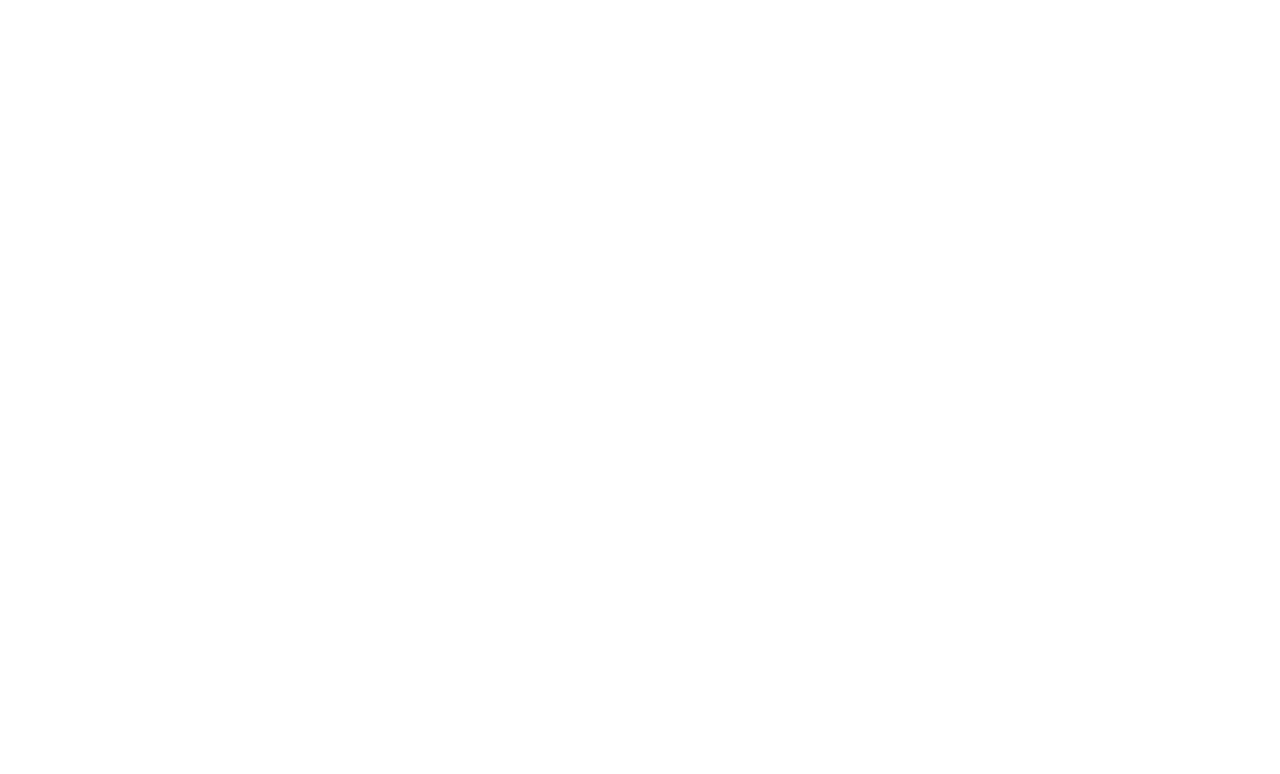
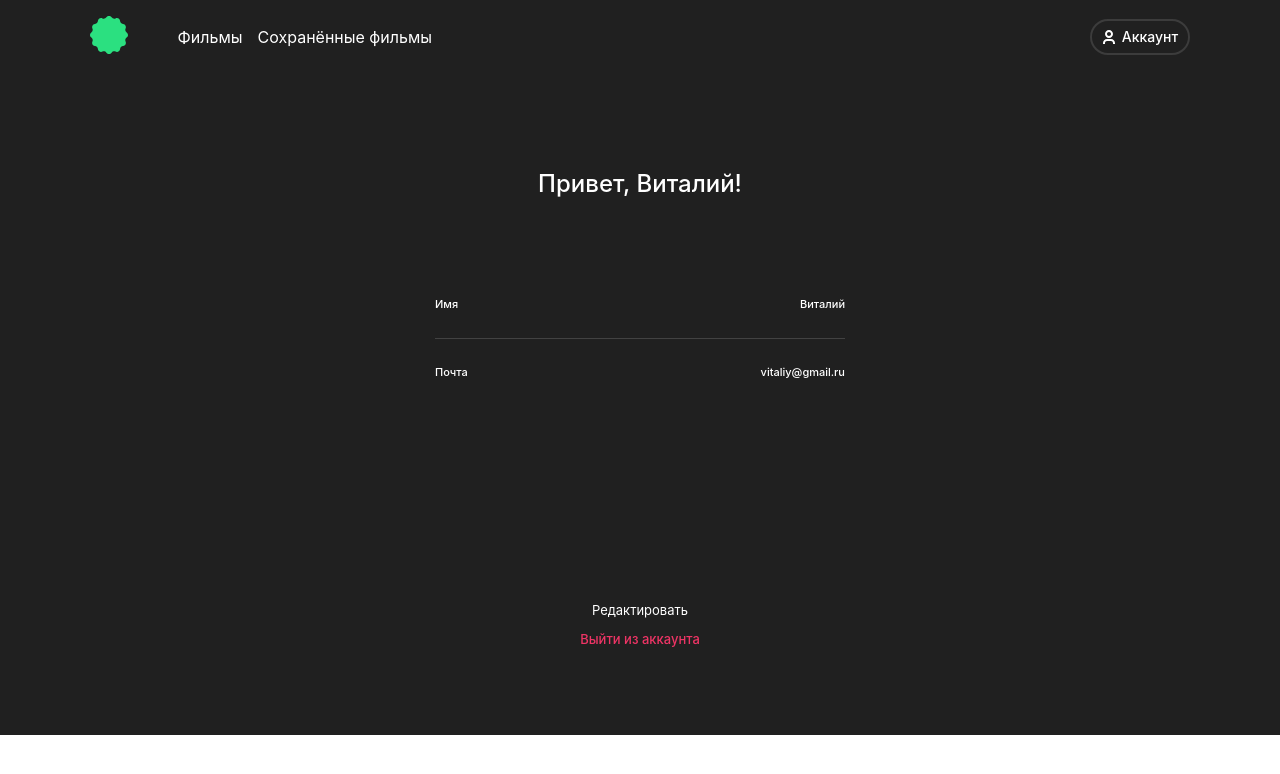
Before and after one commit to fennyflop/movies-explorer-frontend, a React (Create React App) app: page /profile in a window 1280 px wide. Shown: the top 774 px of the page. Built offline with nearby package versions, Linux system fonts and the light colour scheme.

Commit message:
profile section added

```diff
--- a/src/components/App/App.js
+++ b/src/components/App/App.js
@@ -12,6 +12,7 @@
 import MoviesCardList from '../MoviesCardList/MoviesCardList';
 import SavedMoviesCardList from '../SavedMoviesCardList/SavedMoviesCardList';
 import Navigation from '../Navigation/Navigation';
+import Profile from '../Profile/Profile';
 import { Switch, Route } from 'react-router-dom';
 
 function App() {
@@ -33,6 +34,10 @@
         <Route path="/signup">
           <Registration />
         </Route>
+        <Route path="/profile">
+          <Header />
+          <Profile />
+        </Route>
         <Route path="/movies">
           <Header />
           <SearchForm />
--- a/src/components/Header/Header.js
+++ b/src/components/Header/Header.js
@@ -54,6 +54,24 @@
                     </nav>
                 </header>
             </Route>
+            <Route path="/profile">
+                <header className="header">
+                    <Link to="/">
+                        <img className="header__logo" alt="logo-image" src={logo} />
+                    </Link>
+                    <nav className="header__nav">
+                        <ul className="header__links">
+                            <li className="header__link">Фильмы</li>
+                            <li className="header__link">Сохранённые фильмы</li>
+                        </ul>
+                        <div className="header__profile">
+                            <img className="header__profile-icon" alt="profile-icon" src={profileIcon} />
+                            <p className="header__profile-text">Аккаунт</p>
+                        </div>
+                        <img className="header__burger header__burger-shown" alt="burger" src={burger} />
+                    </nav>
+                </header>
+            </Route>
         </>
     );
 };
--- /dev/null
+++ b/src/components/Profile/Profile.css
@@ -0,0 +1,99 @@
+.profile {
+    box-sizing: border-box;
+    padding: 75px 10px;
+    background: rgb(32,32,32);
+    display: flex;
+    flex-direction: column;
+    align-items: center;
+    justify-content: space-between;
+    flex-basis: 100%;
+}
+.profile__greeting {
+    font-family: Inter;
+    font-style: normal;
+    font-weight: 500;
+    font-size: 24px;
+    line-height: 29px;
+    /* identical to box height */
+
+    text-align: center;
+
+    color: #FFFFFF;
+    margin-bottom: 100px;
+}
+.profile__fieldset {
+    border: 0;
+    outline: 0;
+    padding: 0;
+    margin: 0;
+    width: 100%;
+    display: flex;
+    flex-direction: column;
+}
+.profile__fieldset:last-of-type {
+    flex-direction: column-reverse;
+    border-top: 1px solid #424242;
+}
+.profile__top {
+    display: flex;
+    justify-content: space-between;
+}
+.profile__label {
+    font-family: Inter;
+    font-style: normal;
+    font-weight: 500;
+    font-size: 11px;
+    line-height: 13px;
+    /* identical to box height */
+
+
+    color: #FFFFFF;
+}
+.profile__input {
+    width: 100%;
+    box-sizing: border-box;
+    background-color: transparent;
+    border: 0;
+    outline: 0;
+    color: white;
+    font-size: 15px;
+    padding: 5px 0;
+}
+.profile__exit {
+    font-family: Inter;
+    font-style: normal;
+    font-weight: 500;
+    font-size: 13px;
+    line-height: 16px;
+    /* identical to box height */
+
+    text-align: center;
+
+    color: #EE3465;
+}
+.profile__form {
+    display: flex;
+    flex-direction: column;
+    height: 40vh;
+    max-width: 410px;
+    width: 80%;
+}
+.profile__submit {
+    border: 0;
+    outline: 0;
+    background-color: transparent;
+    font-family: Inter;
+    font-style: normal;
+    font-weight: normal;
+    font-size: 13px;
+    line-height: 16px;
+    /* identical to box height */
+
+    display: flex;
+    align-items: center;
+    text-align: center;
+
+    color: #FFFFFF;
+    padding: 0;
+    margin: auto auto 0;
+}
--- /dev/null
+++ b/src/components/Profile/Profile.js
@@ -0,0 +1,29 @@
+import './Profile.css';
+
+function Profile() {
+    return (
+        <section className="profile">
+            <h1 className="profile__greeting">Привет, Виталий!</h1>
+            <form className="profile__form">
+                <fieldset className="profile__fieldset">
+                    <div className="profile__top">
+                        <label className="profile__label" htmlFor="name">Имя</label>
+                        <label className="profile__label" htmlFor="name">Виталий</label>
+                    </div>
+                    <input className="profile__input" type="text" />
+                </fieldset>
+                <fieldset className="profile__fieldset">
+                    <div className="profile__top">
+                        <label className="profile__label" htmlFor="name">Почта</label>
+                        <label className="profile__label" htmlFor="name">vitaliy@gmail.ru</label>
+                    </div>
+                    <input className="profile__input" type="text" />
+                </fieldset>
+                <button className="profile__submit">Редактировать</button>
+            </form>
+            <p className="profile__exit">Выйти из аккаунта</p>
+        </section>
+    );
+}
+
+export default Profile;
```
